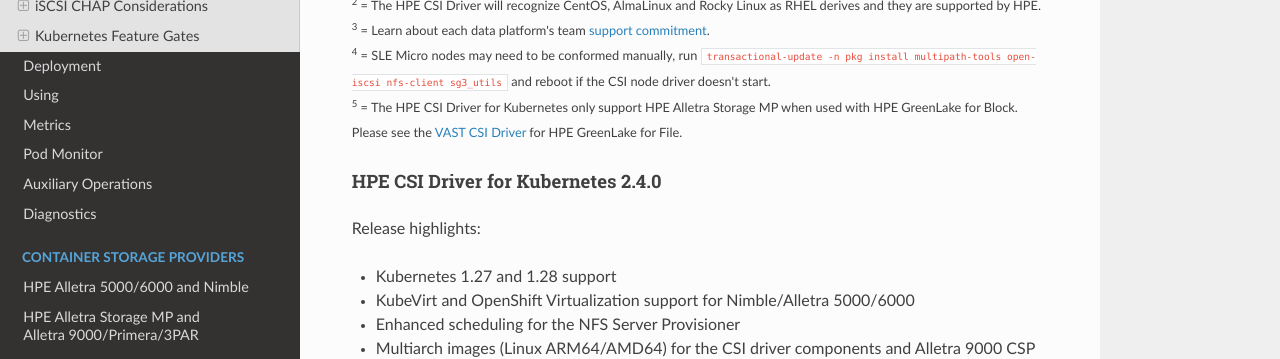
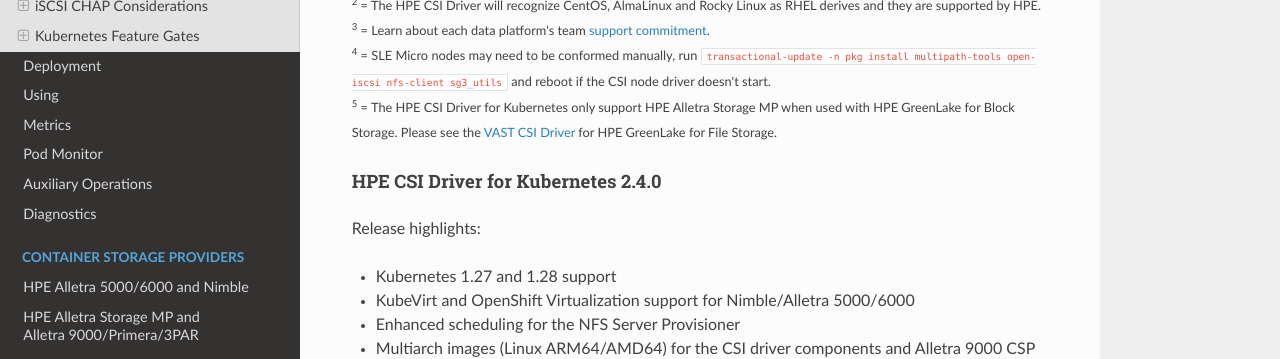
Before and after one commit to hpe-storage/scod, an MkDocs documentation site: the page built from docs/csi_driver/index.md, in a window 1280 px wide and 900 px high, scrolled down 4055 px. Shown: the part 158-517 px from the top of the window. Built offline with MkDocs 1.6.1, drawn with Linux system fonts in a browser that asks for light colours; nearby versions of some CDN libraries.

Commit message:
A few more additions
Signed-off-by: Michael Mattsson <michael.mattsson@gmail.com>

```diff
--- a/docs/csi_driver/index.md
+++ b/docs/csi_driver/index.md
@@ -138,7 +138,7 @@
  <sup>2</sup> = The HPE CSI Driver will recognize CentOS, AlmaLinux and Rocky Linux as RHEL derives and they are supported by HPE.<br/>
  <sup>3</sup> = Learn about each data platform's team [support commitment](../legal/support/index.md#container_storage_providers).<br/>
  <sup>4</sup> = SLE Micro nodes may need to be conformed manually, run `transactional-update -n pkg install multipath-tools open-iscsi nfs-client sg3_utils` and reboot if the CSI node driver doesn't start.<br/>
- <sup>5</sup> = The HPE CSI Driver for Kubernetes only support HPE Alletra Storage MP when used with HPE GreenLake for Block. Please see the [VAST CSI Driver](https://support.vastdata.com/s/topic/0TOV40000000TtFOAU/vast-csi-driver) for HPE GreenLake for File.<br/>
+ <sup>5</sup> = The HPE CSI Driver for Kubernetes only support HPE Alletra Storage MP when used with HPE GreenLake for Block Storage. Please see the [VAST CSI Driver](https://support.vastdata.com/s/topic/0TOV40000000TtFOAU/vast-csi-driver) for HPE GreenLake for File Storage.<br/>
 </small>
 
 #### HPE CSI Driver for Kubernetes 2.4.0
```
